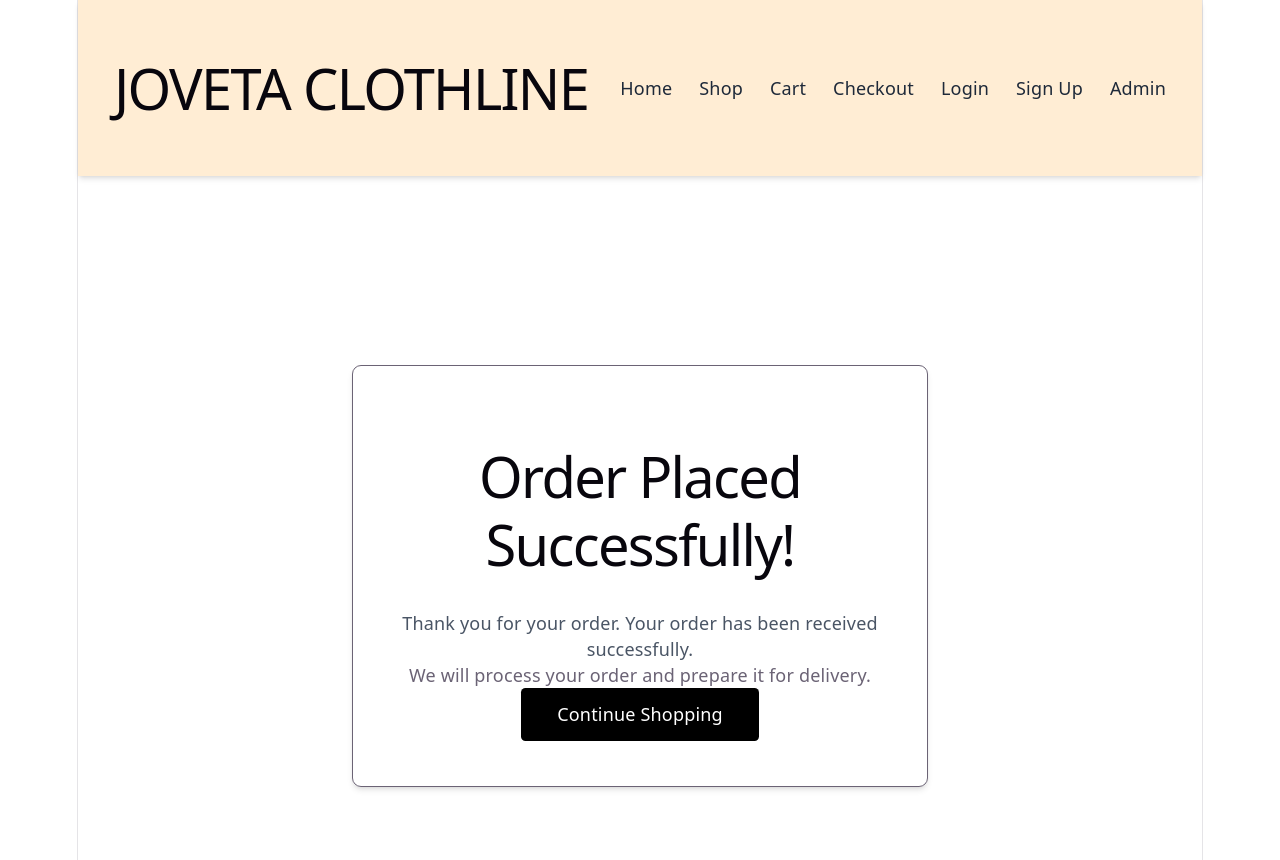
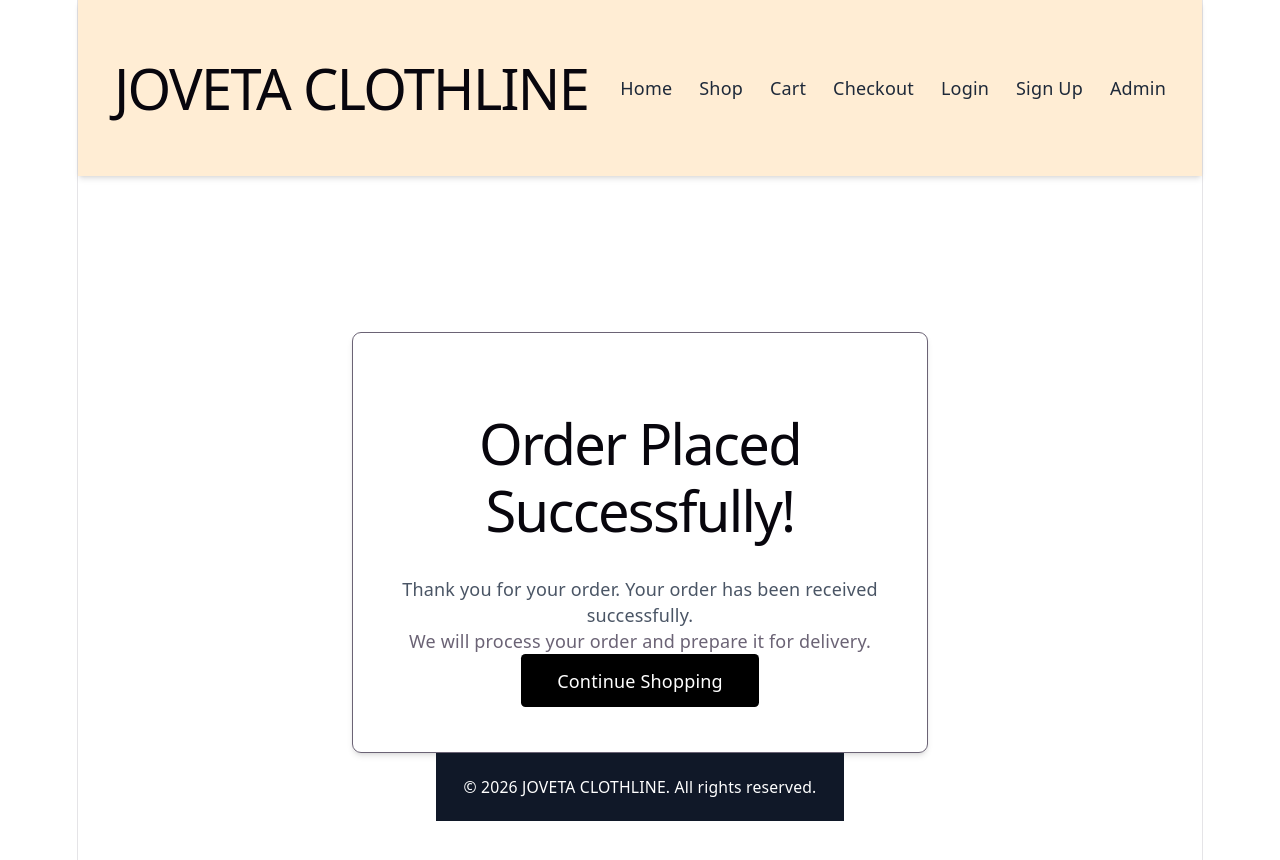
Before and after one commit to nyabokechantel83-dev/cloth-app-spa, a React (Vite) app: page /order-success in a window 1280 px wide. Shown: the top 860 px of the page. Built offline with nearby package versions, Linux system fonts and the light colour scheme.

Commit message:
added the footer

```diff
--- a/src/pages/OrderSuccess.jsx
+++ b/src/pages/OrderSuccess.jsx
@@ -28,6 +28,11 @@ function OrderSuccess() {
           Continue Shopping
         </Link>
       </div>
+
+      <footer className="bg-gray-900 px-6 py-5 text-center text-sm text-white">
+        © 2026 JOVETA CLOTHLINE. All rights reserved.
+      </footer>
+
     </div>
   );
 }
```
